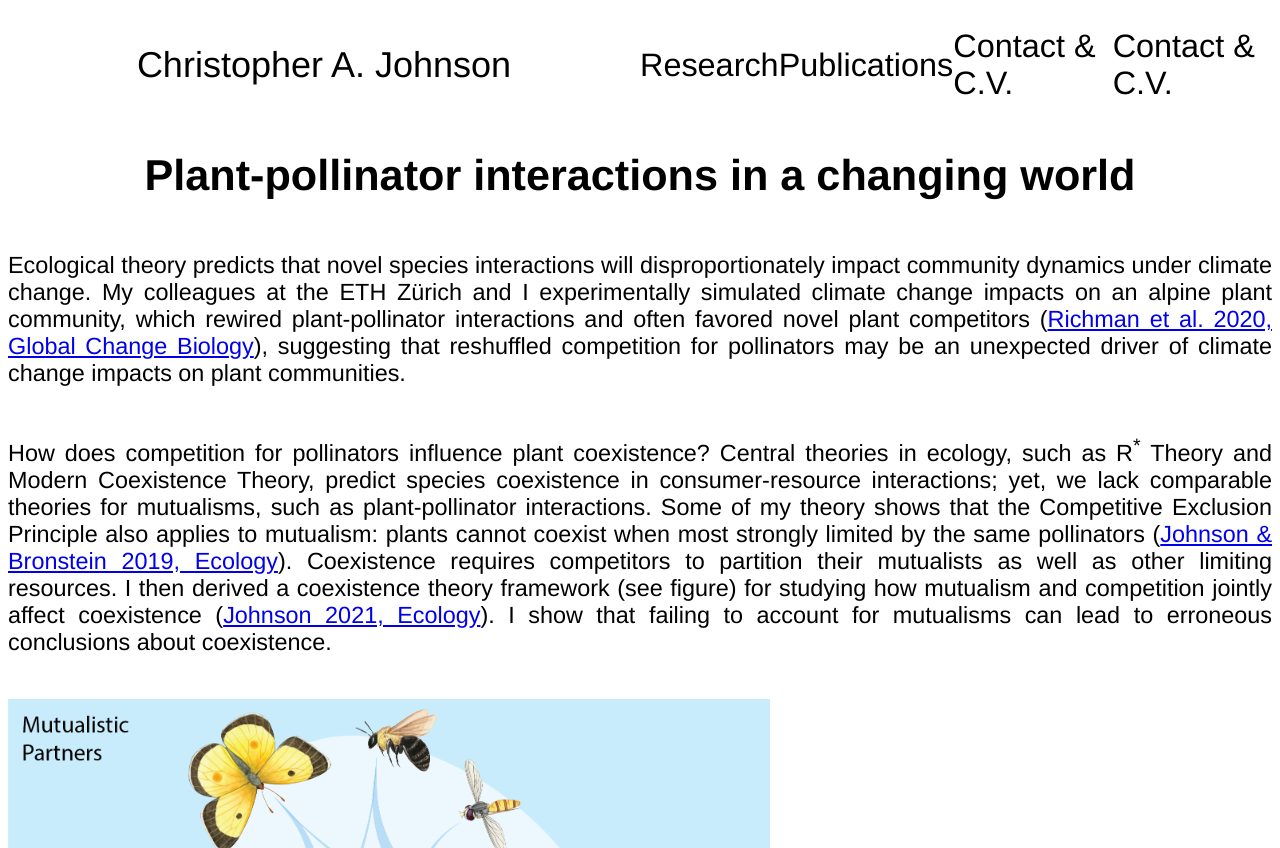
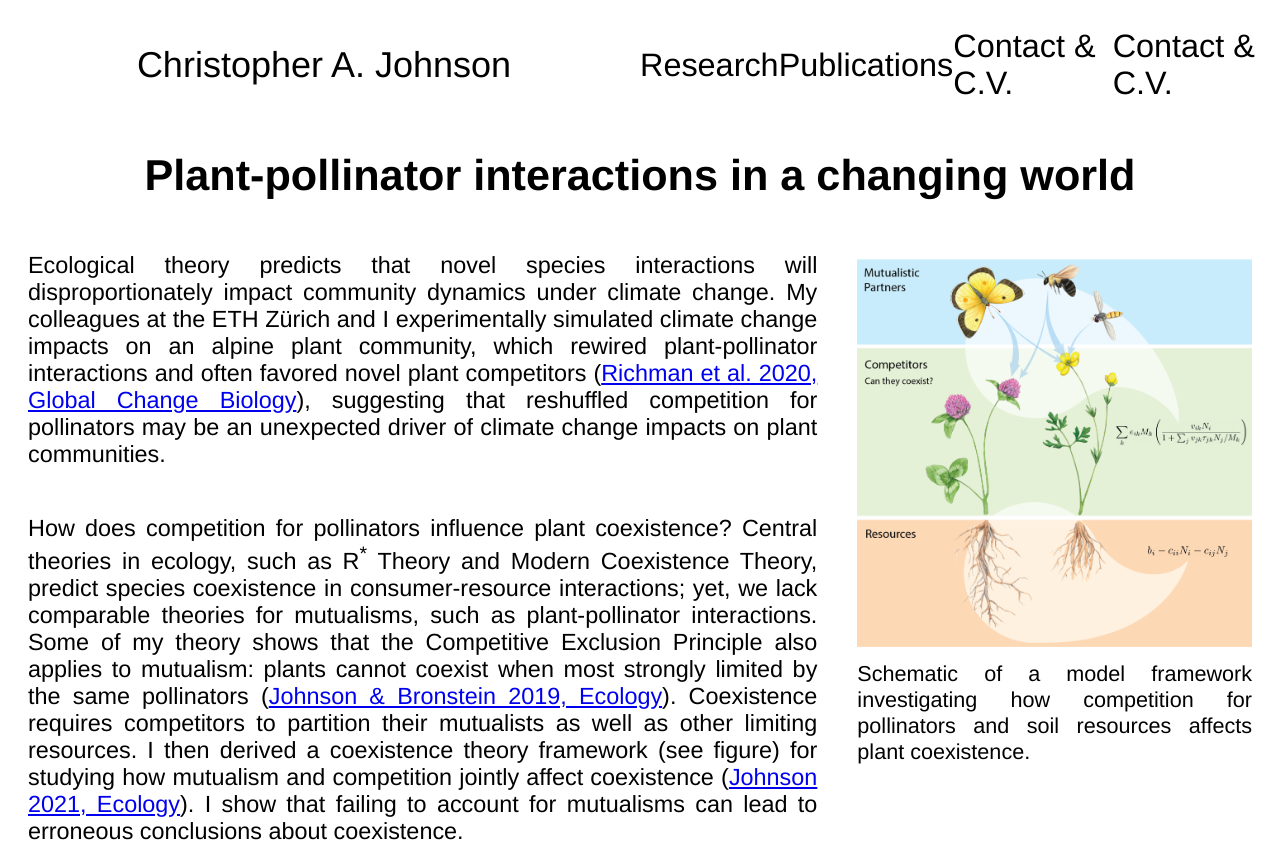
Before and after one commit to chrisajohnson/chrisajohnson.github.io, a Jekyll site: the page built from research/plant_pollinator.md, in a window 1280 px wide. Shown: the top 848 px of the page. Built offline with Jekyll 4.4.1, drawn with Linux system fonts in a browser that asks for light colours; grey boxes are pictures that could not be loaded.

Commit message:
Update styles.css

```diff
--- a/assets/css/styles.css
+++ b/assets/css/styles.css
@@ -18,7 +18,7 @@ html {
 }
 
 /* Site Title */
-.site-header > .site-title {
+.site-title {
   flex: 1; /* Takes up 1/2 of the width */
   display: flex; /* Use flexbox for layout */
   justify-content: center; /* Center title */
@@ -28,7 +28,7 @@ html {
 }
 
 /* Navigation */
-.site-header > .site-nav {
+.site-nav {
   flex: 1; /* Take up 1/2 of the width */
   display: flex; /* Need flexbox for links layout */
   justify-content: space-between; /* Space out items */
@@ -37,7 +37,7 @@ html {
 }
 
 /* Anchor for navigation links */
-.site-header > .site-nav a {
+.site-nav a {
   text-decoration: none; /* Remove underline from links */
   color: inherit; /* Make link color inherit from parent */
 }
@@ -92,8 +92,15 @@ html {
   padding: 0; /* Remove padding */
 }
 
+/* Content-up and content-down structure */
+.content-up,
+.content-down {
+  display: flex; /* Use flexbox */
+  justify-content: space-between; /* Align left and right content within the row */
+}
+
 /* Left content */
-.site-body > .content-left {
+.content-left {
   flex: 2; /* Takes up 2/3 of the width */
   display: flex; /* Enable flexbox */
   flex-direction: column; /* Stack items vertically */
@@ -102,22 +109,12 @@ html {
 }
 
 /* Right content */
-.site-body > .content-right {
+.content-right {
   flex: 1; /* Takes up 1/3 of the width */
   display: flex; /* Enable flexbox */
   flex-direction: column; /* Stack items vertically */
   justify-content: flex-start; /* Align items to the top */
   padding: 20px; /* Add padding for right content */
-}
-
-/* Ensure content-left and content-right stay in the same row */
-.content-up > .content-left,
-.content-up > .content-right,
-.content-down > .content-left,
-.content-down > .content-right {
-  display: flex; /* Enable flexbox */
-  flex-direction: column; /* Stack items vertically */
-  justify-content: flex-start; /* Align items to the top */
 }
 
 /* Figure */
@@ -152,7 +149,7 @@ figcaption {
 }
 
 /* Footer section */
-.site-footer > .footer-section {
+.footer-section {
   text-align: center; /* Center text in each section */
   padding: 10px; /* Add padding to each section */
 }
@@ -176,7 +173,7 @@ figcaption {
   }
 
   /* Site Title */
-  .site-header > .site-title {
+  .site-title {
     justify-content: center; /* Center title */
     font-size: 1.4rem; /* Set title text size */
     font-weight: bold; /* Make title bold */
@@ -184,7 +181,7 @@ figcaption {
   }
 
   /* Navigation */
-  .site-header > .site-nav {
+  .site-nav {
     display: flex; /* Use flexbox */
     flex-direction: column; /* Stack links vertically */
     justify-content: flex-start; /* Align items at the top */
```
